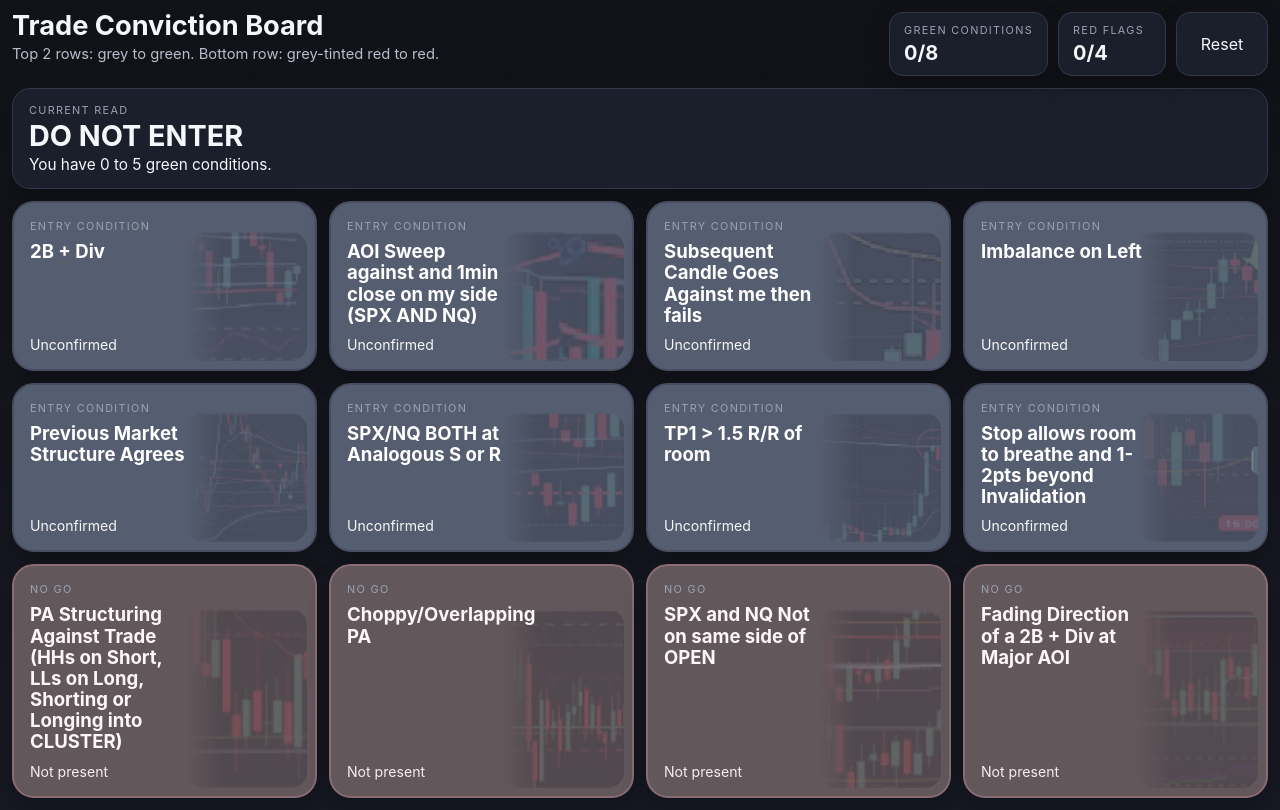
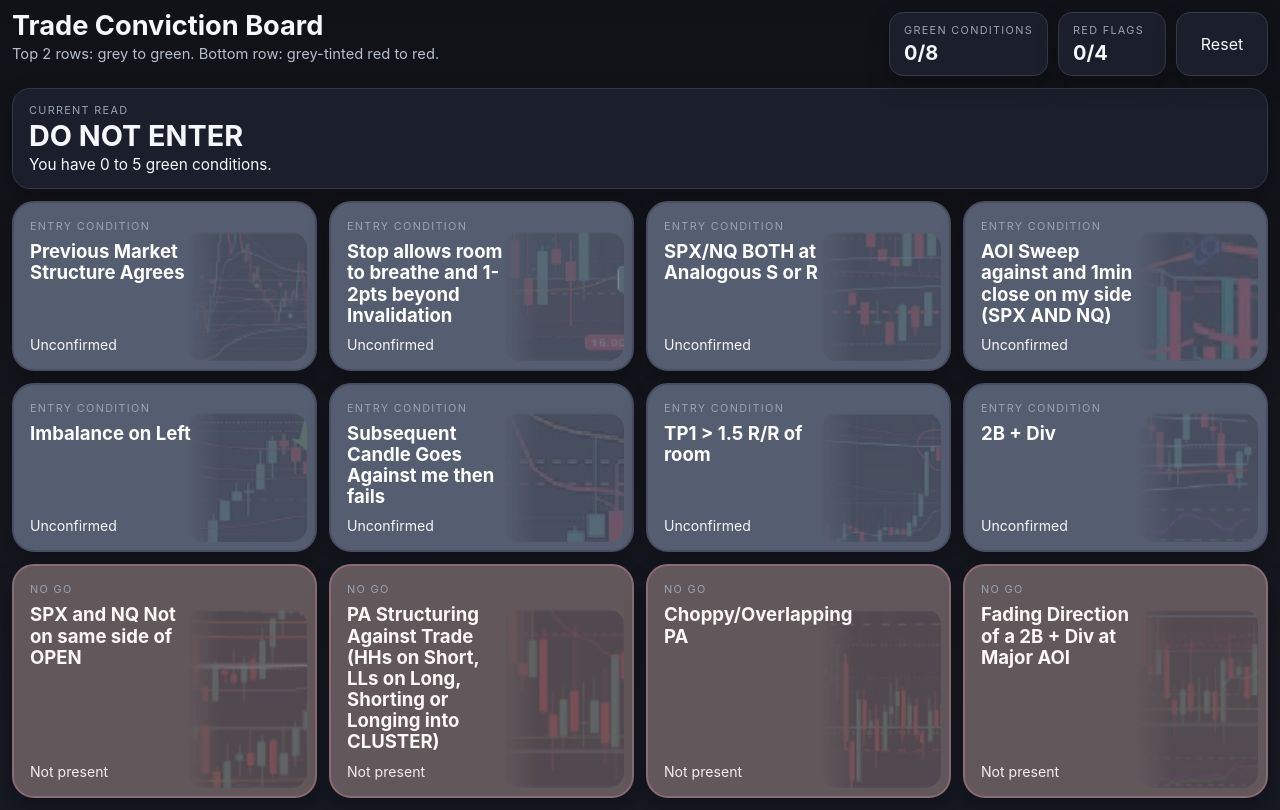
Before and after one commit to bboypkj/trade-checklist-app, a React (Vite) app: page / in a window 1280 px wide. Built offline with nearby package versions, Linux system fonts and the light colour scheme.

Commit message:
Update App.jsx
Re arrange tiles based on criteria order

```diff
--- a/src/App.jsx
+++ b/src/App.jsx
@@ -1,17 +1,17 @@
 import React, { useMemo, useState } from 'react';
 
 const defaultTiles = [
-  { id: 1, label: '2B + Div', group: 'entry', state: 'neutral', image: '/2b.png' },
-  { id: 2, label: 'AOI Sweep against and 1min close on my side (SPX AND NQ)', group: 'entry', state: 'neutral', image: '/samesideclose.png' },
-  { id: 3, label: 'Subsequent Candle Goes Against me then fails', group: 'entry', state: 'neutral', image: '/2ndpoke.png' },
-  { id: 4, label: 'Imbalance on Left', group: 'entry', state: 'neutral', image: '/imbalance.png' },
-  { id: 5, label: 'Previous Market Structure Agrees', group: 'entry', state: 'neutral', image: '/MSagree.png' },
-  { id: 6, label: 'SPX/NQ BOTH at Analogous S or R', group: 'entry', state: 'neutral', image: '/analogous.png' },
+  { id: 1, label: 'Previous Market Structure Agrees', group: 'entry', state: 'neutral', image: '/MSagree.png' },
+  { id: 2, label: 'Stop allows room to breathe and 1-2pts beyond Invalidation', group: 'entry', state: 'neutral', image: '/stoproom.png' },
+  { id: 3, label: 'SPX/NQ BOTH at Analogous S or R', group: 'entry', state: 'neutral', image: '/analogous.png' },
+  { id: 4, label: 'AOI Sweep against and 1min close on my side (SPX AND NQ)', group: 'entry', state: 'neutral', image: '/samesideclose.png' },
+  { id: 5, label: 'Imbalance on Left', group: 'entry', state: 'neutral', image: '/imbalance.png' },
+  { id: 6, label: 'Subsequent Candle Goes Against me then fails', group: 'entry', state: 'neutral', image: '/2ndpoke.png' },
   { id: 7, label: 'TP1 > 1.5 R/R of room', group: 'entry', state: 'neutral', image: '/tp1room.png' },
-  { id: 8, label: 'Stop allows room to breathe and 1-2pts beyond Invalidation', group: 'entry', state: 'neutral', image: '/stoproom.png' },
-  { id: 9, label: 'PA Structuring Against Trade (HHs on Short, LLs on Long, Shorting or Longing into CLUSTER)', group: 'nogo', state: 'neutral', image: '/NGStructure.png' },
-  { id: 10, label: 'Choppy/Overlapping PA', group: 'nogo', state: 'neutral', image: '/NGchop.png' },
-  { id: 11, label: 'SPX and NQ Not on same side of OPEN', group: 'nogo', state: 'neutral', image: '/NGsameside.png' },
+  { id: 8, label: '2B + Div', group: 'entry', state: 'neutral', image: '/2b.png' },
+  { id: 9, label: 'SPX and NQ Not on same side of OPEN', group: 'nogo', state: 'neutral', image: '/NGsameside.png' },
+  { id: 10, label: 'PA Structuring Against Trade (HHs on Short, LLs on Long, Shorting or Longing into CLUSTER)', group: 'nogo', state: 'neutral', image: '/NGStructure.png' },
+  { id: 11, label: 'Choppy/Overlapping PA', group: 'nogo', state: 'neutral', image: '/NGchop.png' },
   { id: 12, label: 'Fading Direction of a 2B + Div at Major AOI', group: 'nogo', state: 'neutral', image: '/NGfade.png' },
 ];
 
```
